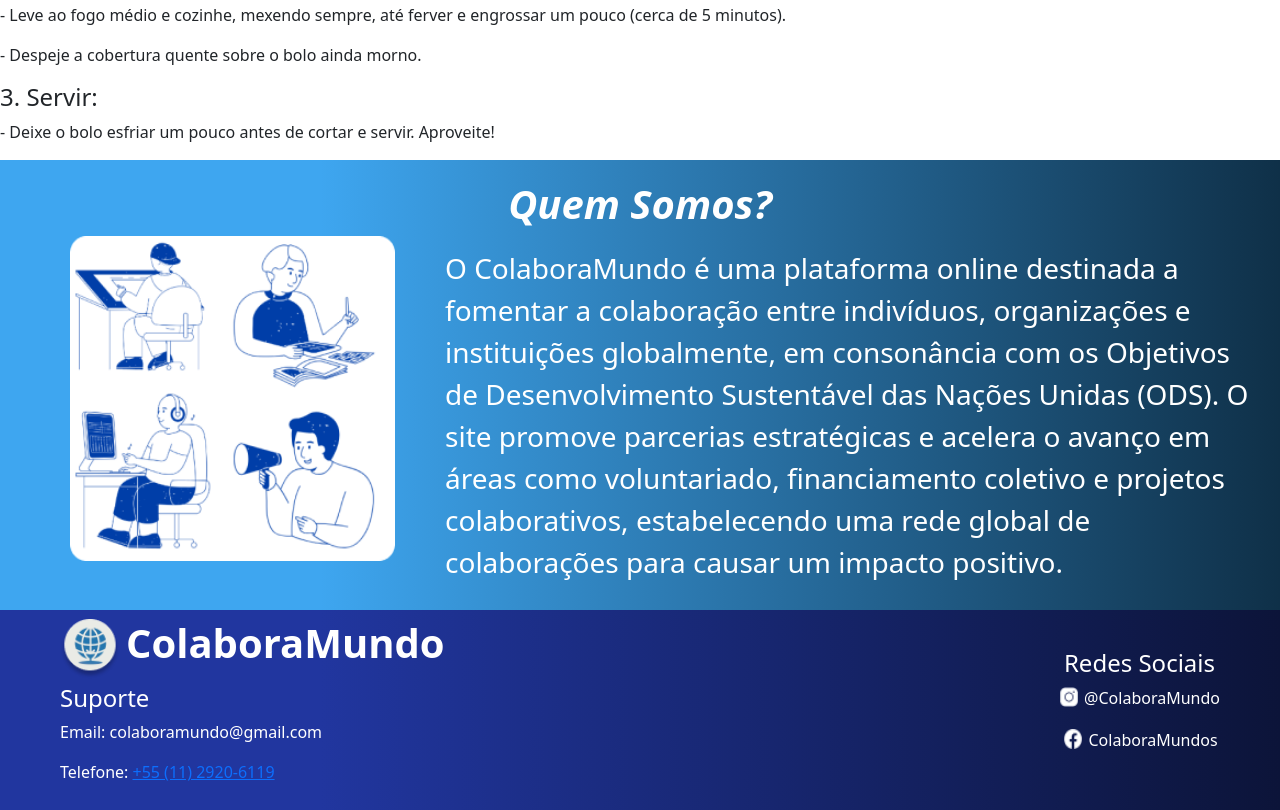
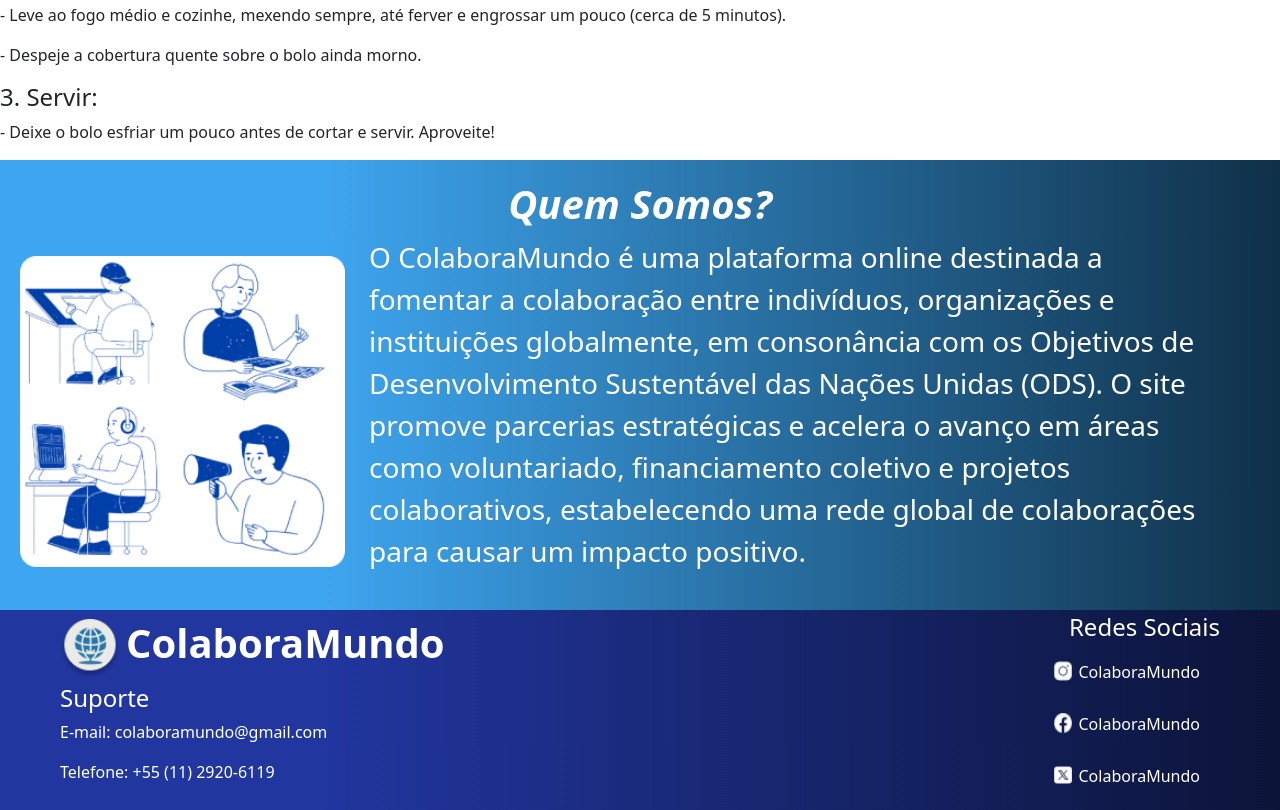
Before and after one commit to rouri404/ColaboraMundo, a website: page index.html in a window 1280 px wide. Shown: the part 1035-1845 px from the top of the page. Drawn offline with nearby package versions, Linux system fonts and the light colour scheme; files that its build step writes are made by us from their sources.

Commit message:
Footer ajeitado, precisa arrumar as redes sociais

```diff
--- a/css/styles.css
+++ b/css/styles.css
@@ -44,8 +44,13 @@
   color: white;
   font-size: 30;
   text-align: center;
-  height: 450px;
   padding: 20px;
+  min-height: 450px;
+}
+
+.img-texto {
+  max-width: 100%;
+  height: auto;
 }
 
 
@@ -59,7 +64,6 @@
   gap: 15px;
   padding-left: 60px ;
   padding-right: 60px;
-  height: 200px;
   width: 100%;
 }
 
@@ -69,6 +73,7 @@
   background: linear-gradient(to right, #3EA6F0, #0F3048);
   color: white;
   text-align: center;
+  height: auto;
 }
 
 .contato{
@@ -76,19 +81,18 @@
   flex-direction: column;
   text-align: left;
   justify-content: start;
+  gap:px;
 }
 
 .redes-sociais {
   display: flex;
   flex-direction: column;
-  justify-content: start;
+  justify-content: end;
+  align-items: flex-end;
+  gap: 10px;
 }
 
-.facebook{
-  display: flex;
-  flex-direction: column;
-  justify-content: start;
-}
+
 
 .logo{
   display: flex;
--- a/index.html
+++ b/index.html
@@ -11,7 +11,7 @@
     <link rel="stylesheet" href="styles.css">
     <link href="https://cdn.jsdelivr.net/npm/bootstrap@5.3.3/dist/css/bootstrap.min.css" rel="stylesheet" integrity="sha384-QWTKZyjpPEjISv5WaRU9OFeRpok6YctnYmDr5pNlyT2bRjXh0JMhjY6hW+ALEwIH" crossorigin="anonymous">
 </head>
-<body>
+<main>
     <header class="header p-5 d-flex align-items-center">
         <img src="imagens/Ellipse 3.png" alt="Logo do ColaboraMundo" style="width: 60px; height: 60px; margin-right: 1px; margin-bottom: 5px;">
         <h1 class="titulo fs-1 fw-bolder text">ColaboraMundo</h1>
@@ -67,17 +67,20 @@
         <p>- Despeje a cobertura quente sobre o bolo ainda morno.</p>
         <h4>3. Servir:</h4>
         <p>- Deixe o bolo esfriar um pouco antes de cortar e servir. Aproveite!</p>
+
+        <div class="topo fs-4 ">
+            <h1 class="fw-bolder fst-italic text-center">Quem Somos?</h1>
+                <div class="img-texto d-flex flex-column flex-md-row align-items-center">
+                    <img class="img-fluid mb-3 mb-md-0" src="imagens/Image1.png" alt="Imagem" style="max-width: 325px; width: 100%; height: auto;">
+                    <p class="sobre text-start fs-3 col-12 col-md-8 ms-md-4">
+                            O ColaboraMundo é uma plataforma online destinada a fomentar a colaboração entre indivíduos, organizações e instituições globalmente, em consonância com os Objetivos de Desenvolvimento Sustentável das Nações Unidas (ODS). O site promove parcerias estratégicas e acelera o avanço em áreas como voluntariado, financiamento coletivo e projetos colaborativos, estabelecendo uma rede global de colaborações para causar um impacto positivo.</p>
             </div>
+        </div>
+    </main>
 
     <footer class="footer">
-        <div class="topo fs-4 ">
-            <h1 class="fw-bolder fst-italic">Quem Somos?</h1>
-                <div class="img-texto d-flex align-items-center">
-                <img class="" src="imagens/Image1.png" alt="Imagem" style="margin-right: 50px; margin-left: 50px;margin-bottom: 50px; width: 325px; height: 325px;">
-                <p class="text-start fs-3">O ColaboraMundo é uma plataforma online destinada a fomentar a colaboração entre indivíduos, organizações e instituições globalmente, em consonância com os Objetivos de Desenvolvimento Sustentável das Nações Unidas (ODS). O site promove parcerias estratégicas e acelera o avanço em áreas como voluntariado, financiamento coletivo e projetos colaborativos, estabelecendo uma rede global de colaborações para causar um impacto positivo.</p>
-        </div>
-        </div>
-        <div class="base d-flex align-items-center">
+
+        <div class="base d-flex align-items-center" style="height: 200px; width: 100%;">
             <div class="contato d-flex align-items-start">
                     <div class="logo">
                         <img src="imagens/Ellipse 3.png" alt="Logo do ColaboraMundo" style="width: 60px; height: 60px; margin-right: 1px; margin-bottom: 5px;">
@@ -85,21 +88,29 @@
                         ColaboraMundo</h1>
                     </div>
                 <h4>Suporte</h4>
+                <p>E-mail: <a style="text-decoration: none; color: white;" href="/email"> colaboramundo@gmail.com</a>
+                </p><p>Telefone: <a style="text-decoration: none; color: white;" href="/telefone">+55 (11) 2920-6119</a></p>
+            </div>
 
-                <p>Email: <a style="text-decoration: none; color: white;" href="/email"> colaboramundo@gmail.com</a>
-                </p><p>Telefone: <a href="/telefone">+55 (11) 2920-6119</a></p>
-            </div>
             <div class="redes-sociais d-flex">
                 <h4>Redes Sociais</h4>
-                <div class="instagram">
-                    <p><a href="/Instagram"><img src="imagens/instagram.png" alt="Instagram" style="width: 20px; height: 20px; margin-right: 1px; margin-bottom: 5px;"></a> @ColaboraMundo</p>
+                <div class="facebook">
+                    <p style="margin-right: 20px;"><a style="text-decoration: none;" href="/Facebook">
+                    <img class="img-fluid" src="imagens/instagram.png" style="width: 20px; height: 20px; margin-right: 1px; margin-bottom: 5px; margin-left: 2px;">
+                    </a>
+                        ColaboraMundo</p>
                 </div>
                 <div class="facebook">
-                    <p><a style="text-decoration: none;" href="/Facebook">
-                    <img src="imagens/facebook.png" style="width: 20px; height: 20px; margin-right: 1px; margin-bottom: 5px; margin-left: 2px;">
+                    <p style="margin-right: 20px;"><a style="text-decoration: none;" href="/Facebook">
+                    <img class="img-fluid" src="imagens/facebook.png" style="width: 20px; height: 20px; margin-right: 1px; margin-bottom: 5px; margin-left: 2px;">
                     </a>
-                    ColaboraMundos</p>
+                    ColaboraMundo</p>
                 </div>
+                <div class="facebook">
+                    <p style="margin-right: 20px;"><a style="text-decoration: none;" href="/Facebook">
+                    <img class="img-fluid" src="imagens/twitter.png" style="width: 20px; height: 20px; margin-right: 1px; margin-bottom: 5px; margin-left: 2px;">
+                    </a>
+                    ColaboraMundo</p>
                 </div>
             </div>
     </footer>
```
Lines whose indentation alone changed are shown as unchanged.
